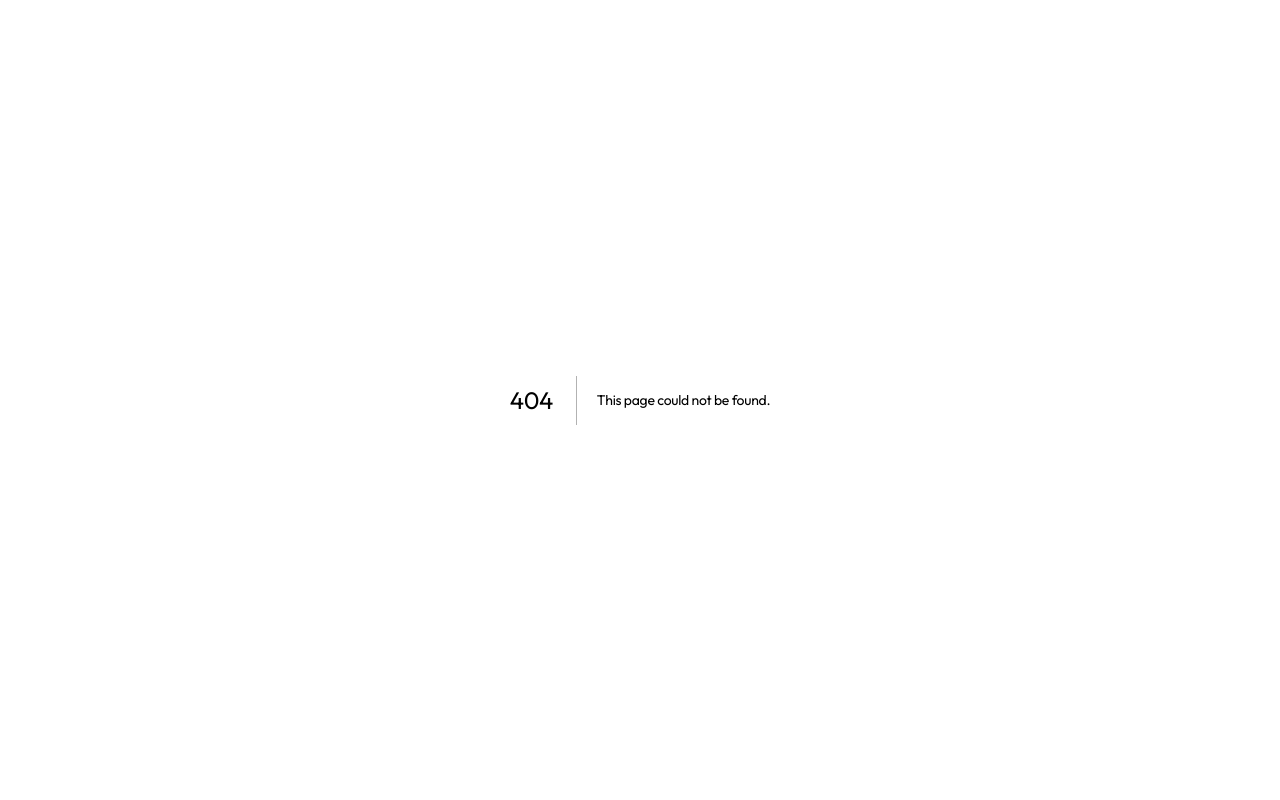
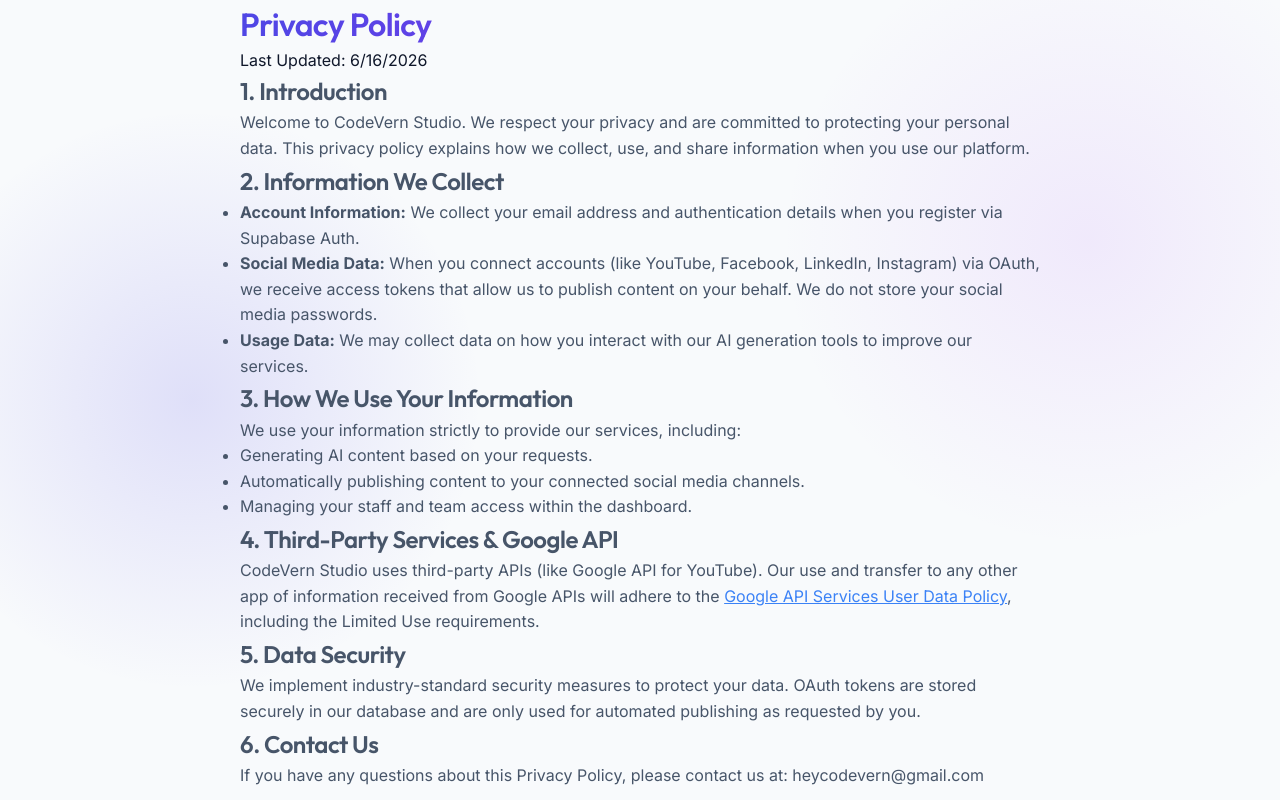
Before and after one commit to heycodevern/codevern-studio, a Next.js app: page /privacy in a window 1280 px wide. Before the commit this address had no page. Built offline with nearby package versions, Linux system fonts and the light colour scheme.

Commit message:
Feature: Add Privacy Policy and Terms of Service pages

```diff
--- /dev/null
+++ b/src/app/privacy/page.tsx
@@ -0,0 +1,51 @@
+import React from 'react';
+
+export default function PrivacyPolicyPage() {
+  return (
+    <div className="min-h-screen p-8 md:p-20" style={{ maxWidth: '800px', margin: '0 auto', color: 'var(--text-primary)' }}>
+      <h1 className="text-4xl font-bold mb-8 text-gradient">Privacy Policy</h1>
+      <p className="mb-4 text-sm text-gray-500">Last Updated: {new Date().toLocaleDateString()}</p>
+
+      <div className="space-y-6" style={{ color: 'var(--text-secondary)', lineHeight: '1.6' }}>
+        <section>
+          <h2 className="text-2xl font-semibold mb-3 text-white">1. Introduction</h2>
+          <p>Welcome to CodeVern Studio. We respect your privacy and are committed to protecting your personal data. This privacy policy explains how we collect, use, and share information when you use our platform.</p>
+        </section>
+
+        <section>
+          <h2 className="text-2xl font-semibold mb-3 text-white">2. Information We Collect</h2>
+          <ul className="list-disc pl-6 space-y-2">
+            <li><strong>Account Information:</strong> We collect your email address and authentication details when you register via Supabase Auth.</li>
+            <li><strong>Social Media Data:</strong> When you connect accounts (like YouTube, Facebook, LinkedIn, Instagram) via OAuth, we receive access tokens that allow us to publish content on your behalf. We do not store your social media passwords.</li>
+            <li><strong>Usage Data:</strong> We may collect data on how you interact with our AI generation tools to improve our services.</li>
+          </ul>
+        </section>
+
+        <section>
+          <h2 className="text-2xl font-semibold mb-3 text-white">3. How We Use Your Information</h2>
+          <p>We use your information strictly to provide our services, including:</p>
+          <ul className="list-disc pl-6 space-y-2 mt-2">
+            <li>Generating AI content based on your requests.</li>
+            <li>Automatically publishing content to your connected social media channels.</li>
+            <li>Managing your staff and team access within the dashboard.</li>
+          </ul>
+        </section>
+
+        <section>
+          <h2 className="text-2xl font-semibold mb-3 text-white">4. Third-Party Services & Google API</h2>
+          <p>CodeVern Studio uses third-party APIs (like Google API for YouTube). Our use and transfer to any other app of information received from Google APIs will adhere to the <a href="https://developers.google.com/terms/api-services-user-data-policy" target="_blank" rel="noreferrer" style={{ color: '#3b82f6', textDecoration: 'underline' }}>Google API Services User Data Policy</a>, including the Limited Use requirements.</p>
+        </section>
+
+        <section>
+          <h2 className="text-2xl font-semibold mb-3 text-white">5. Data Security</h2>
+          <p>We implement industry-standard security measures to protect your data. OAuth tokens are stored securely in our database and are only used for automated publishing as requested by you.</p>
+        </section>
+
+        <section>
+          <h2 className="text-2xl font-semibold mb-3 text-white">6. Contact Us</h2>
+          <p>If you have any questions about this Privacy Policy, please contact us at: heycodevern@gmail.com</p>
+        </section>
+      </div>
+    </div>
+  );
+}
```
Also changed, not shown: src/app/terms/page.tsx (added, +46 -0 lines).
